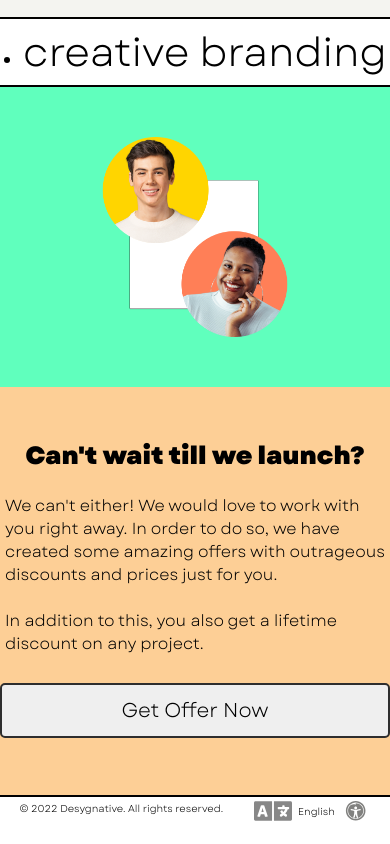
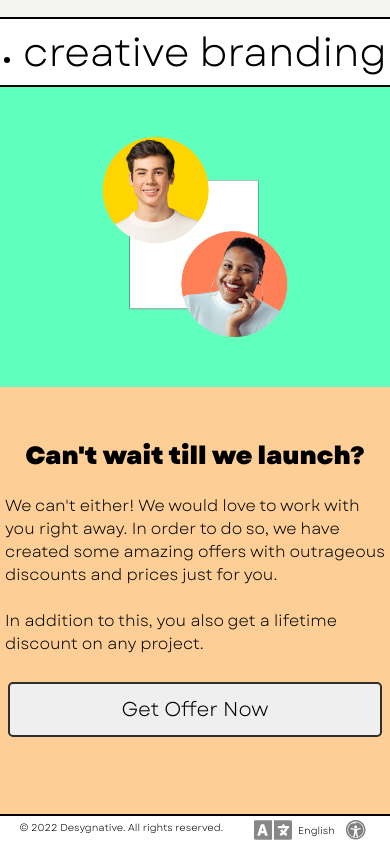
Before and after one commit to Bitee-cd/template, a plain HTML site: page index.html in a window 390 px wide. Shown: the part 832-1676 px from the top of the page. Drawn offline with Linux system fonts and the light colour scheme.

Commit message:
add files

```diff
--- a/css/style.css
+++ b/css/style.css
@@ -390,6 +390,9 @@ button{
 .fourth_section .left_box p{
     margin:20px 5px;
 }
+.fourth_section .button_group{
+    margin: 5% 2%;
+}
 
 /* end of fourth section  */
 .copyright p{
```
